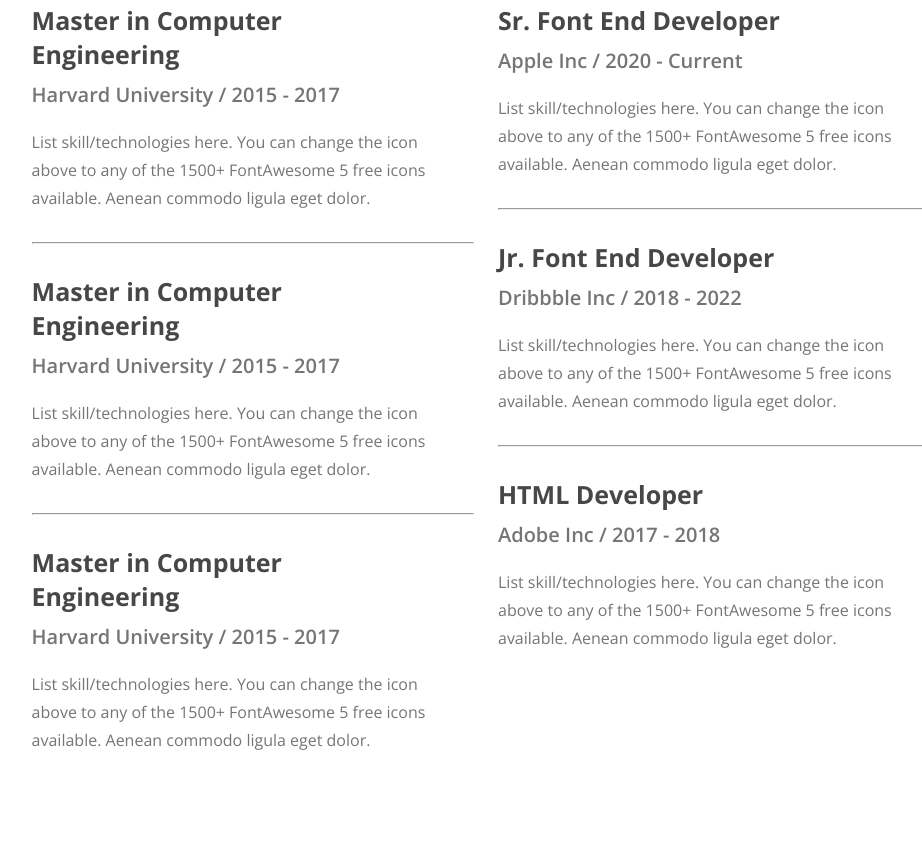
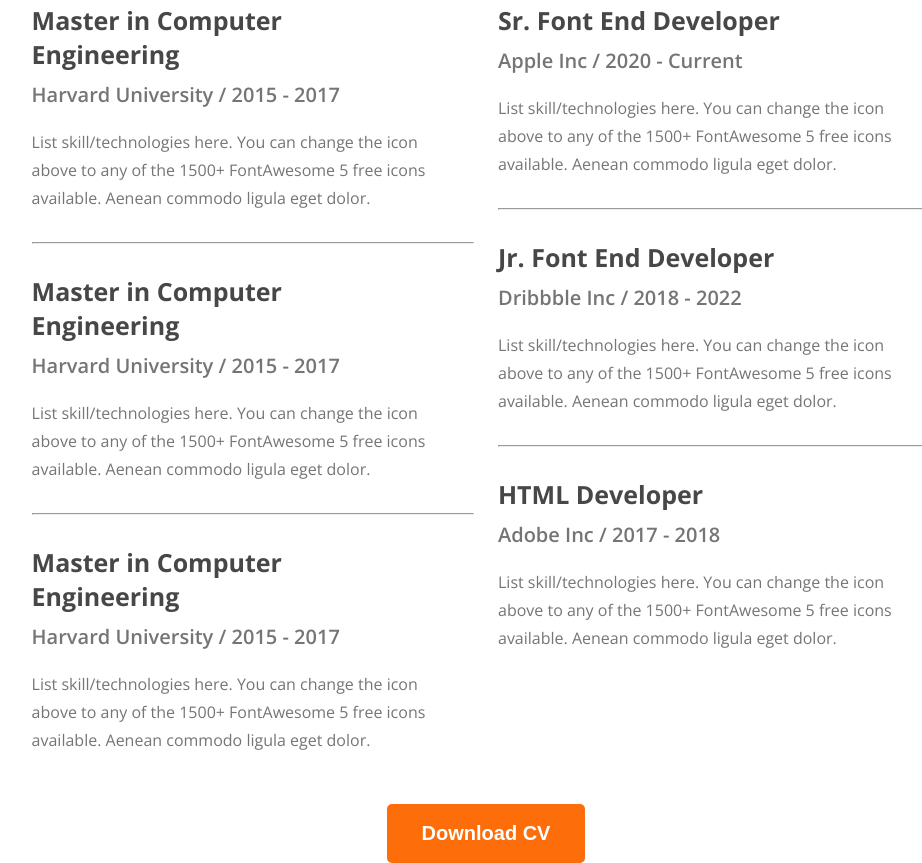
Before and after one commit to HafijurRahmanBhuiyan/my-portfolio-website, a plain HTML site: page index.html in a window 1280 px wide. Shown: the part 2744-3607 px from the top of the page, without its empty margins (154-1076 px from the left). Before the commit the page ends 3498 px from the top, so only its background shows below. Drawn offline with nearby package versions, Linux system fonts and the light colour scheme.

Commit message:
download cv button added

```diff
--- a/index.html
+++ b/index.html
@@ -151,6 +151,11 @@
             </div>
 
         </div>
+        <div class="text-center">
+            <button class="btn">Download CV</button>
+        </div>
     </section>
+
+
 </body>
 </html>
--- a/styles/portfolio.css
+++ b/styles/portfolio.css
@@ -36,6 +36,10 @@
     color: #757575;
     line-height: 30px;
     margin-bottom: 30px;
+}
+.text-center{
+    text-align: center;
+    margin-top: 50px;
 }
 
 /* main styles */
```
